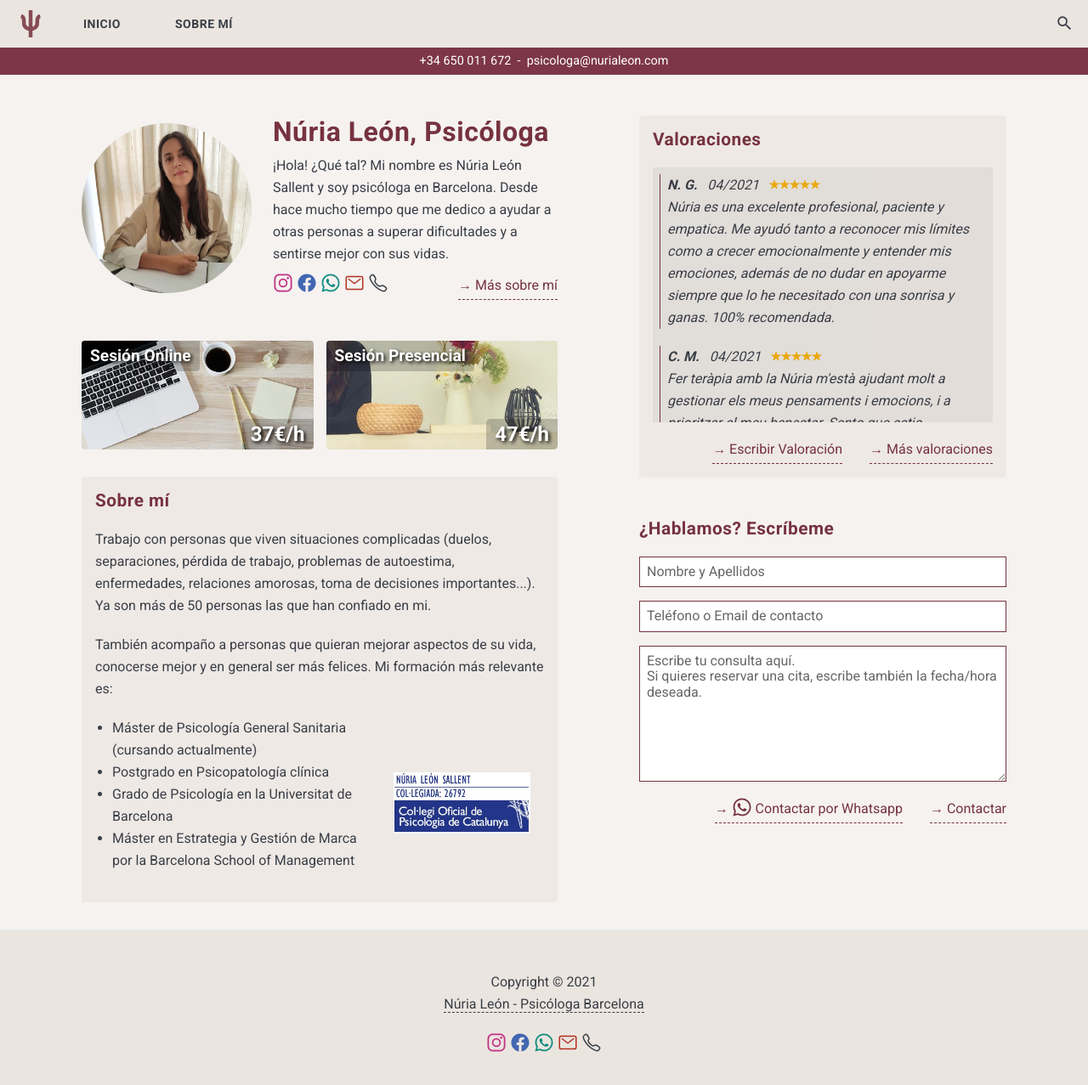
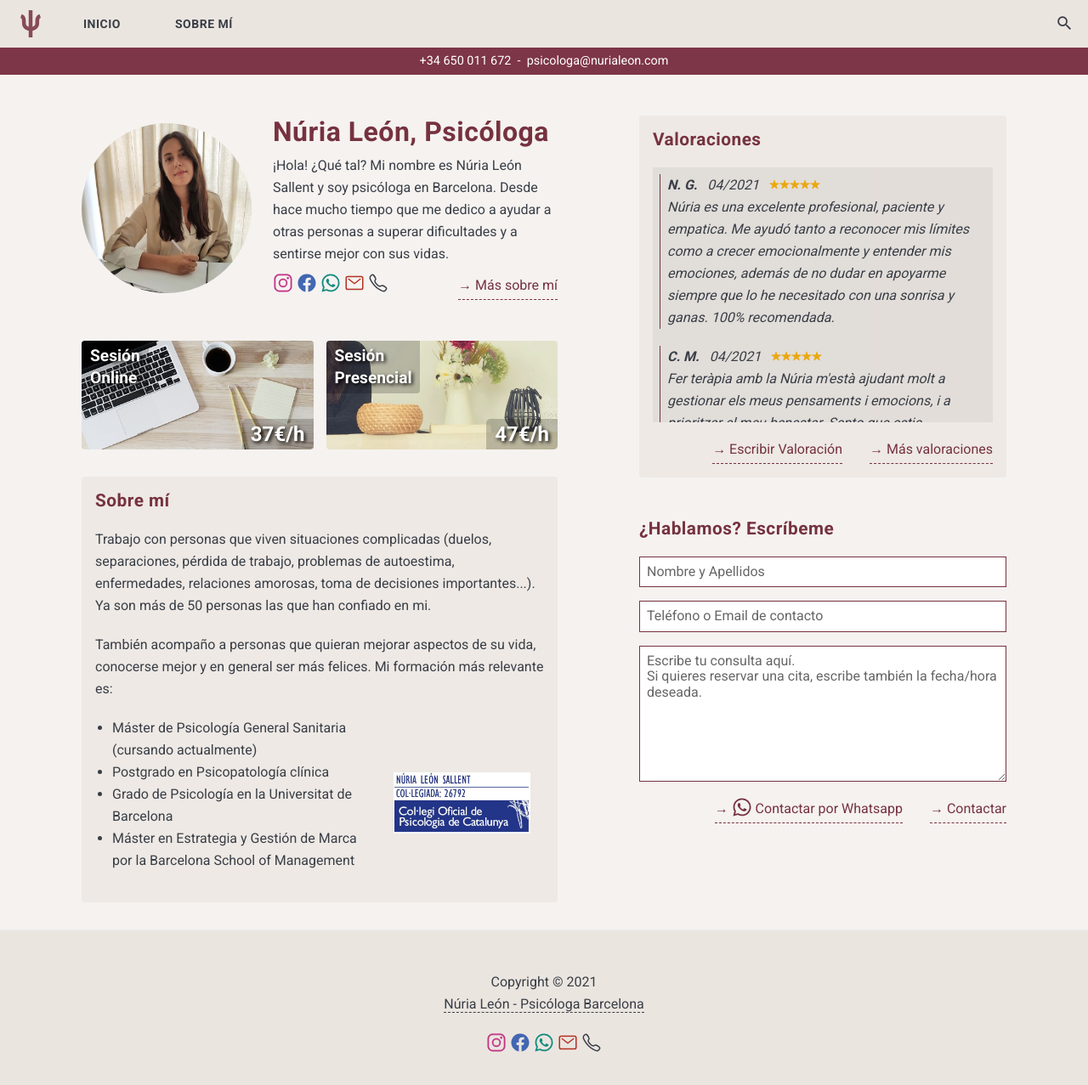
Before and after one commit to nurialeonsallent/nurialeon.com, a Jekyll site: the page built from index.html, in a window 1280 px wide and 1297 px high. Shown: the top 1277 px of the window at 85% size. Built offline with Jekyll 4.4.1, drawn with Linux system fonts in a browser that asks for light colours; nearby versions of some CDN libraries.

Commit message:
Update index.html

```diff
--- a/index.html
+++ b/index.html
@@ -10,13 +10,13 @@ layout: default
             <a class="no-decoration price-card col-1"
                 href="javascript:;" onclick="focusContactForm()"
                 style="background-image: url({{site.baseurl}}/images/online.jpg)">
-                <div class="title">Sesión Online</div>
+                <div class="title">Sesión<br/>Online</div>
                 <div class="price">37€/h</div>
             </a>
             <a class="no-decoration price-card col-2"
                 href="javascript:;" onclick="focusContactForm()"
                 style="background-image: url({{site.baseurl}}/images/presencial.jpg)">
-                <div class="title">Sesión Presencial</div>
+                <div class="title">Sesión<br/>Presencial</div>
                 <div class="price">47€/h</div>
             </a>
         </div>
```
